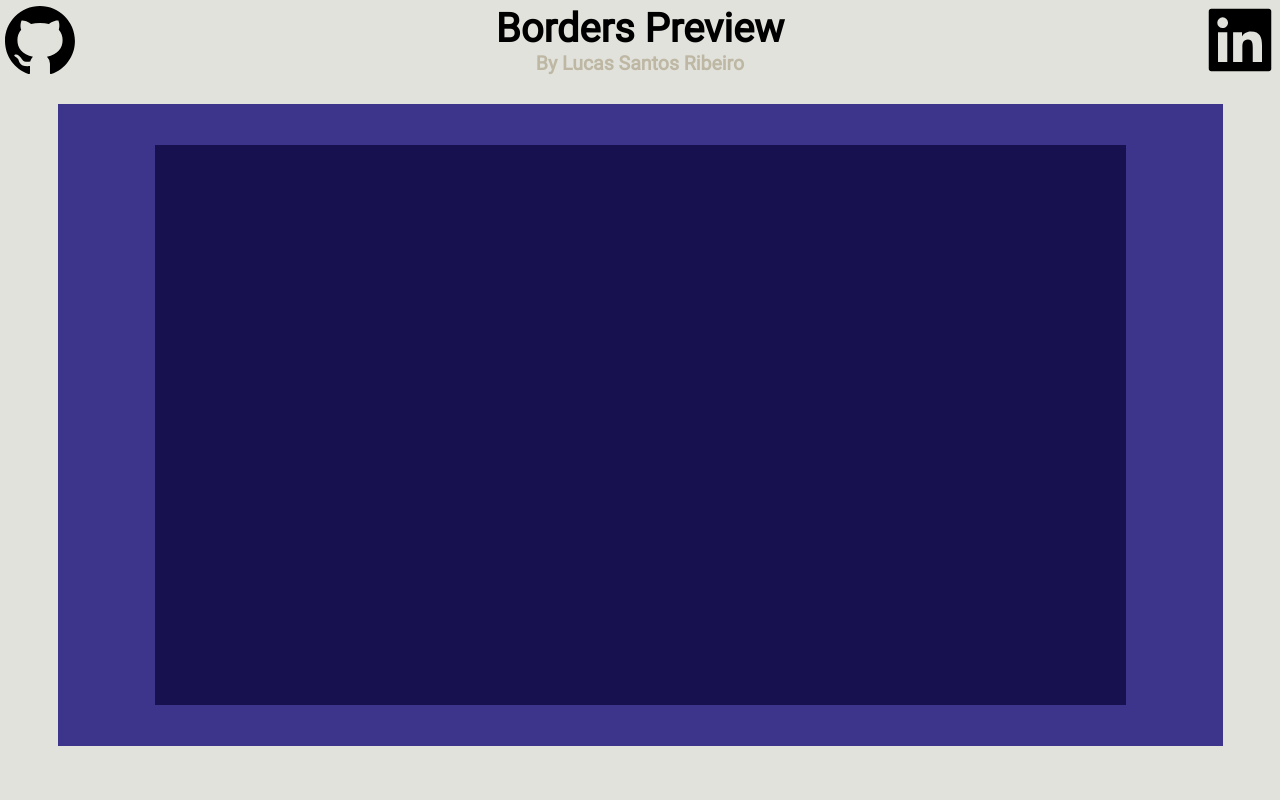
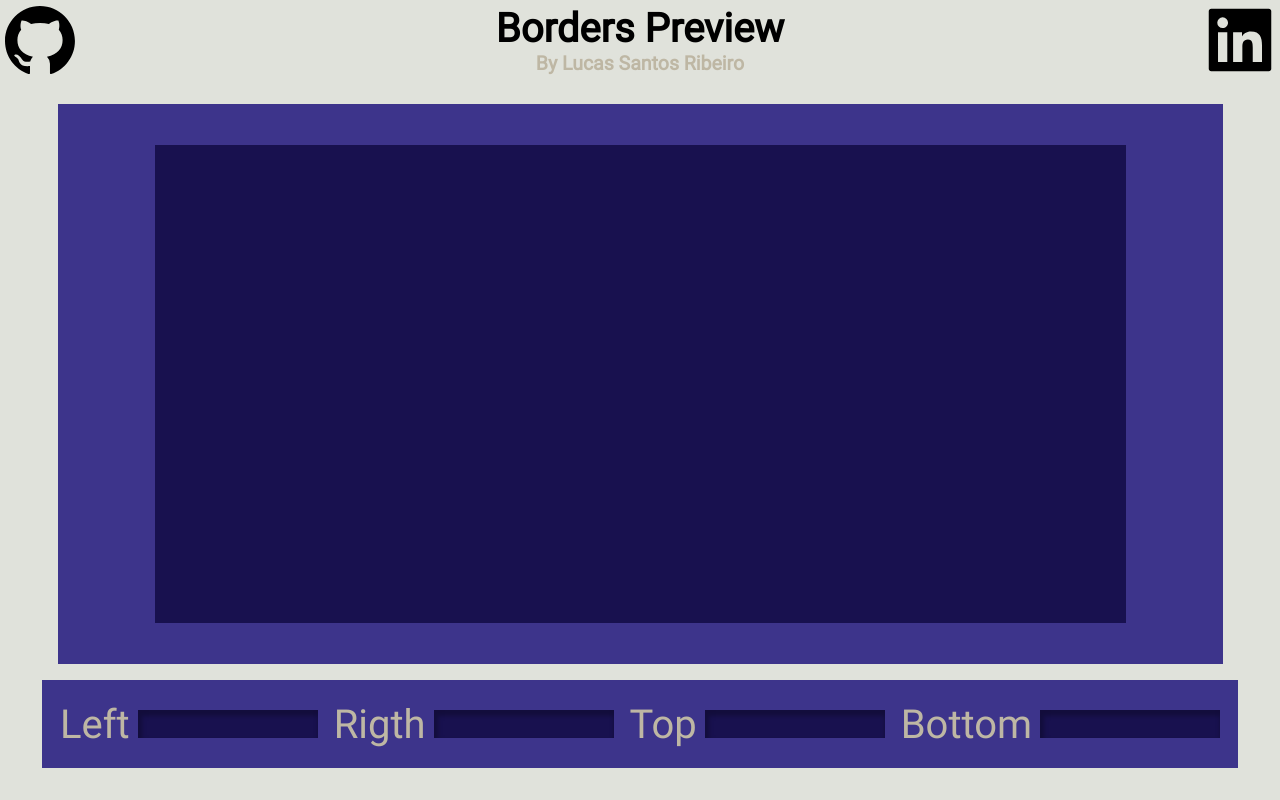
Before and after one commit to lucasnetwork/border-preview, a React (Create React App) app in the folder web/: page / in a window 1280 px wide. Built offline with nearby package versions, Linux system fonts and the light colour scheme.

Commit message:
web:add Options in App component

```diff
--- a/web/src/App.js
+++ b/web/src/App.js
@@ -1,5 +1,6 @@
 import BorderPreview from './components/BorderPreview';
 import Header from './components/Header';
+import Options from './components/Options';
 import GlobalStyles from './styles/globalStyles';
 
 function App() {
@@ -9,6 +10,7 @@ function App() {
 			<div className="App">
 				<Header />
 				<BorderPreview />
+				<Options />
 			</div>
 		</>
 	);
```
